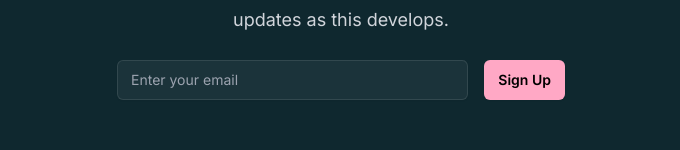
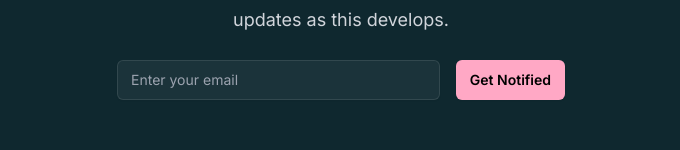
Before and after one commit to gvarner13/something, a Next.js app: page / in a window 1280 px wide. Shown: the part 520-670 px from the top of the page, without its empty margins (299-979 px from the left). Built offline with nearby package versions, Linux system fonts and the light colour scheme.

Commit message:
changed text to get notified

```diff
--- a/app/waitlist-form.tsx
+++ b/app/waitlist-form.tsx
@@ -16,7 +16,7 @@ function SubmitButton() {
       aria-disabled={pending}
       className="flex-none rounded-md bg-[#FFA8C5] px-3.5 py-2.5 text-sm font-semibold text-black shadow-sm hover:bg-[#FFBCD9] focus-visible:outline focus-visible:outline-2 focus-visible:outline-offset-2 focus-visible:outline-indigo-500"
     >
-      Sign Up
+      Get Notified
     </button>
   );
 }
```
